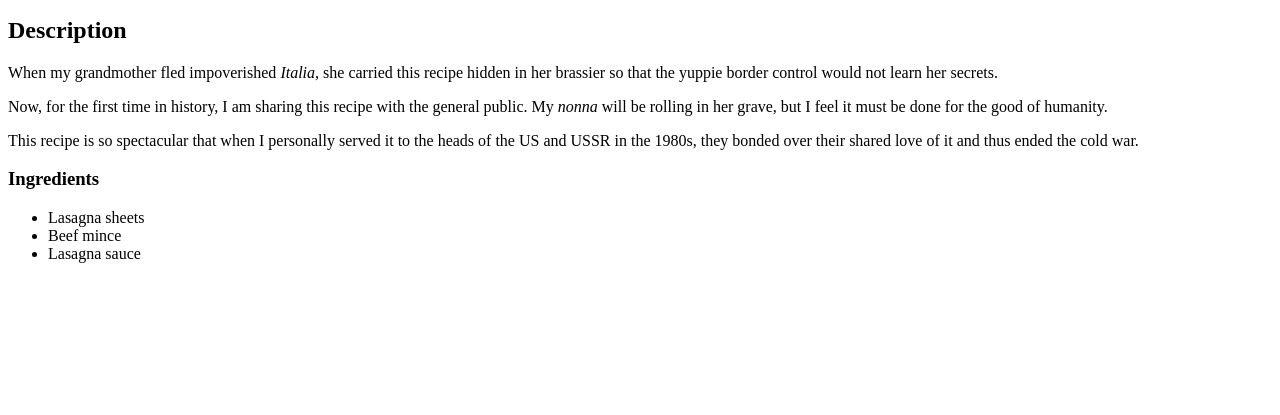
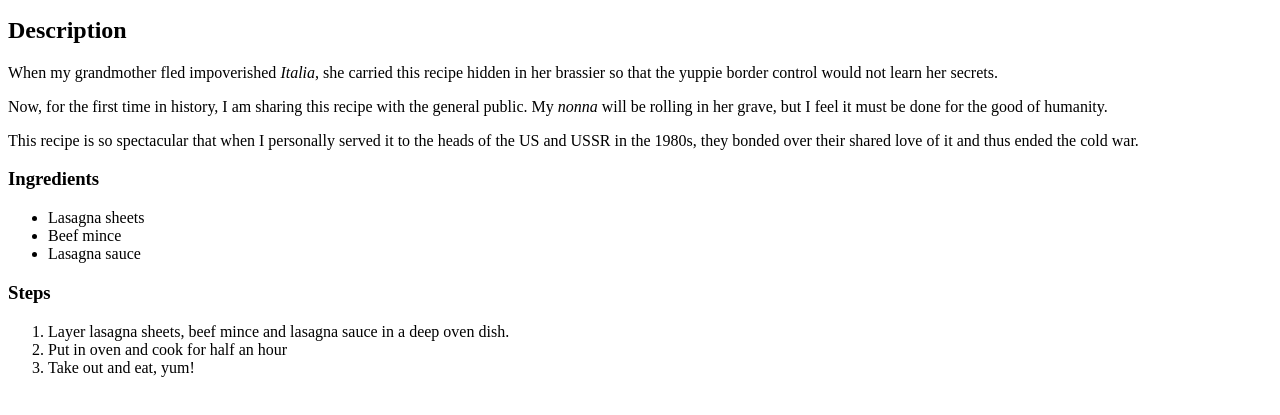
Before and after one commit to gkh01/odin-recipes, a plain HTML site: page recipes/lasagna.html in a window 1280 px wide. Shown: the part 101-516 px from the top of the page. Drawn offline with Linux system fonts and the light colour scheme.

Commit message:
Add lasagna steps

```diff
--- a/recipes/lasagna.html
+++ b/recipes/lasagna.html
@@ -19,5 +19,11 @@
         <li>Beef mince</li>
         <li>Lasagna sauce</li>
     </ul>
+    <h3>Steps</h3>
+    <ol>
+        <li>Layer lasagna sheets, beef mince and lasagna sauce in a deep oven dish.</li>
+        <li>Put in oven and cook for half an hour</li>
+        <li>Take out and eat, yum!</li>
+    </ol>
 </body>
 </html>
```
